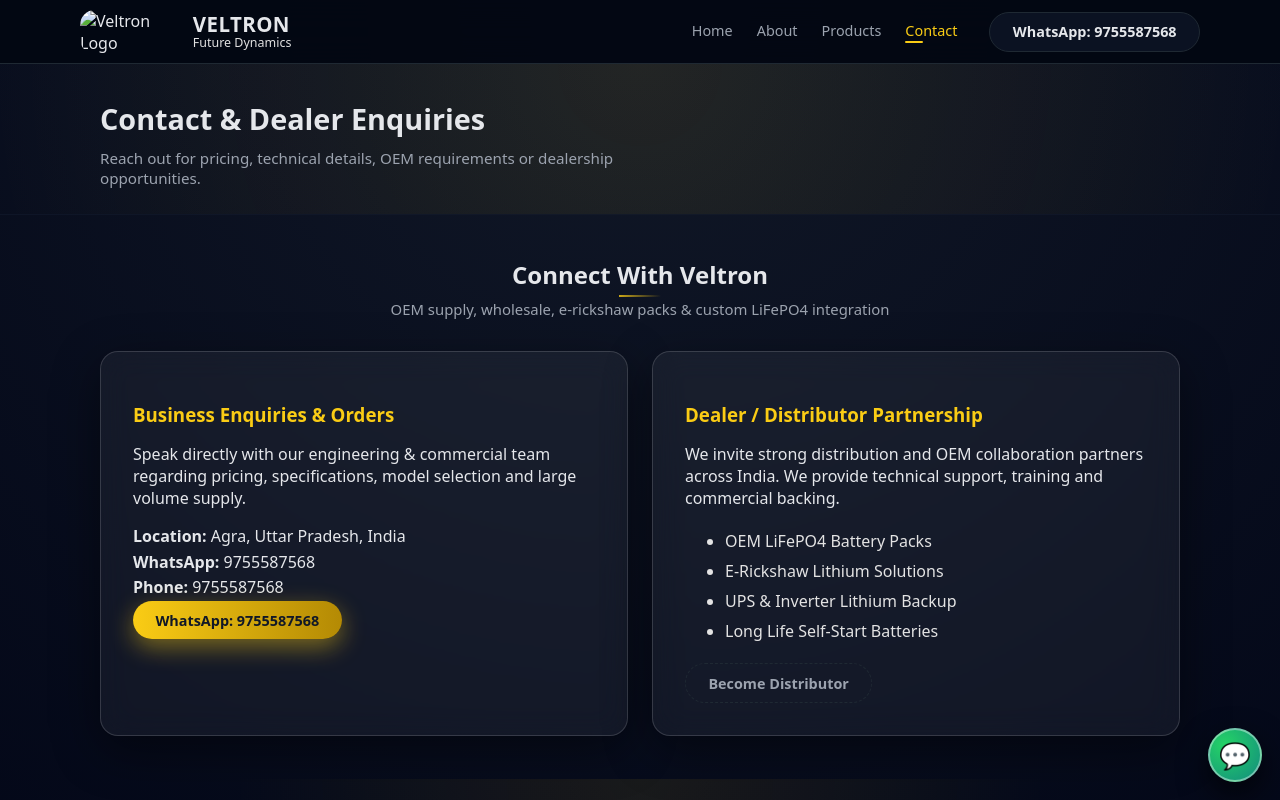
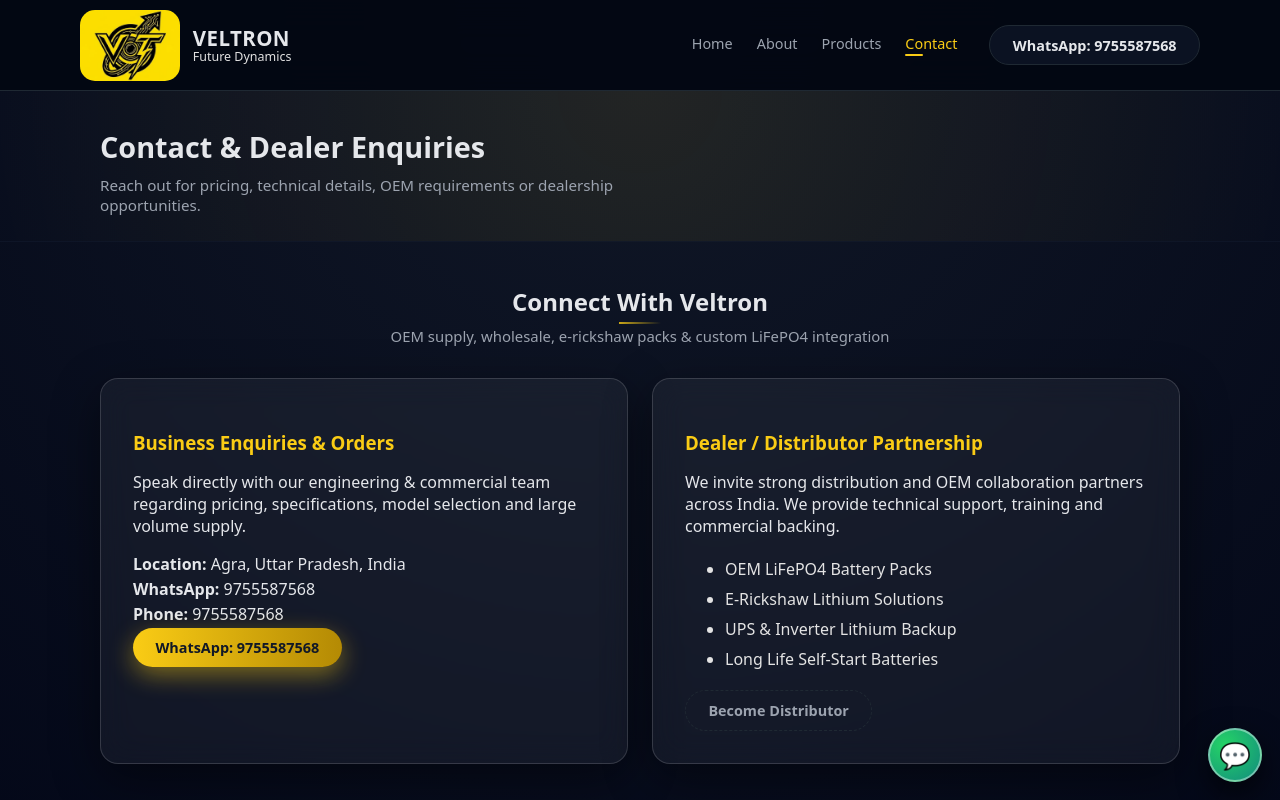
Before and after one commit to MohdFaizanX/veltronbattery, a plain HTML site: page contact.html in a window 1280 px wide. Shown: the top 800 px of the page. Drawn offline with Linux system fonts and the light colour scheme.

Commit message:
Update contact.html

```diff
--- a/contact.html
+++ b/contact.html
@@ -17,7 +17,7 @@
       <!-- LEFT: Logo + Text -->
       <div class="logo-area">
 
-        <img src="logo.png" class="logo-img" alt="Veltron Logo">
+        <img src="favicon.png" class="logo-img" alt="Veltron Logo">
 
         <div class="logo-text">
           <span class="logo-title">VELTRON</span>
```
